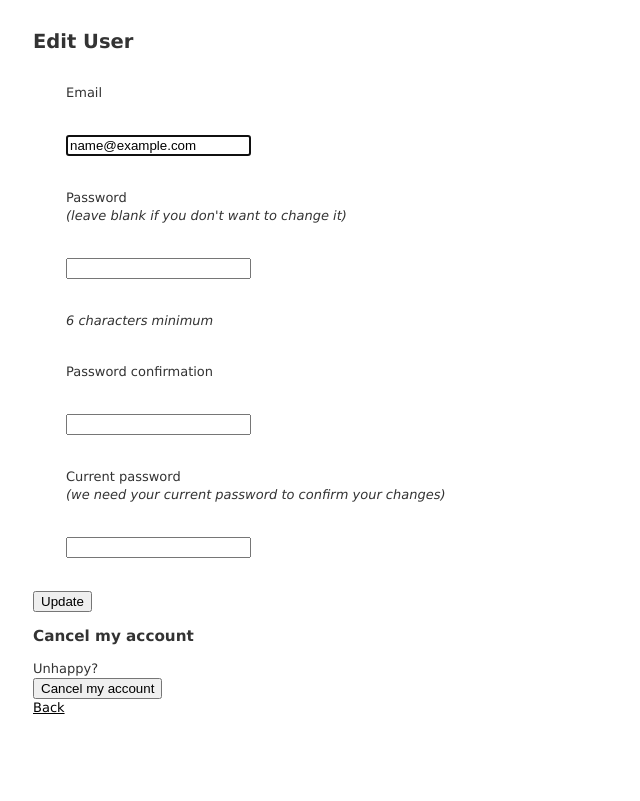
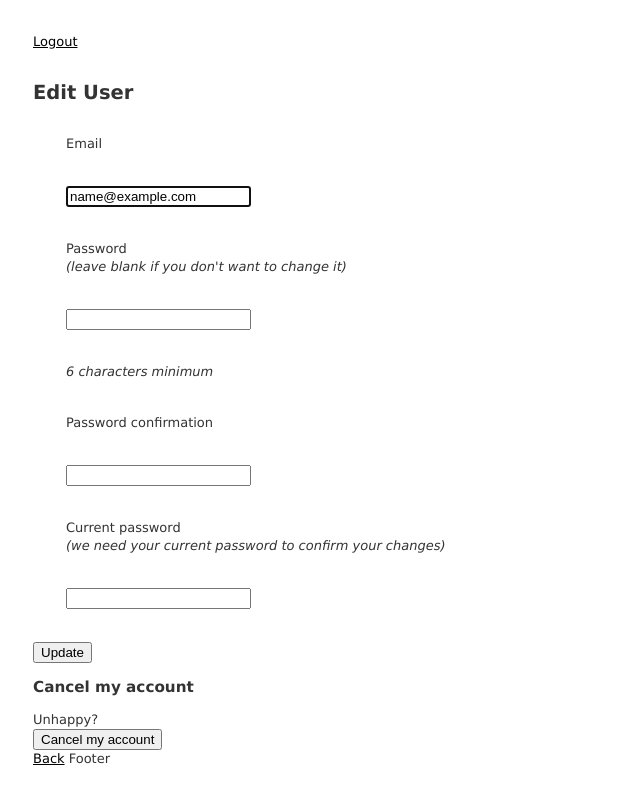
Before and after one commit to mattcameron/major_league, a Rails app: page /users/edit in a window 1280 px wide. Shown: the whole page, without its empty margins (0-640 px from the left). Run offline with Rails 7, Linux system fonts and the light colour scheme; the visitor is signed in with stand-in values (Sample User, id 1); style sheets or scripts are compiled from the project's sources; some libraries are stand-ins or nearby versions.

Commit message:
Add header/footer placeholders

```diff
--- a/app/views/layouts/application.html.erb
+++ b/app/views/layouts/application.html.erb
@@ -9,7 +9,11 @@
   </head>
 
   <body>
+    <%= render 'shared/header' %>
+
     <p id="notice"><%= notice %></p>
     <%= yield %>
+
+    <%= render 'shared/footer' %>
   </body>
 </html>
--- /dev/null
+++ b/app/views/shared/_footer.html.erb
@@ -0,0 +1 @@
+Footer
--- /dev/null
+++ b/app/views/shared/_header.html.erb
@@ -0,0 +1 @@
+<%= link_to('Logout', destroy_user_session_path, method: :delete) if user_signed_in? %>
```
